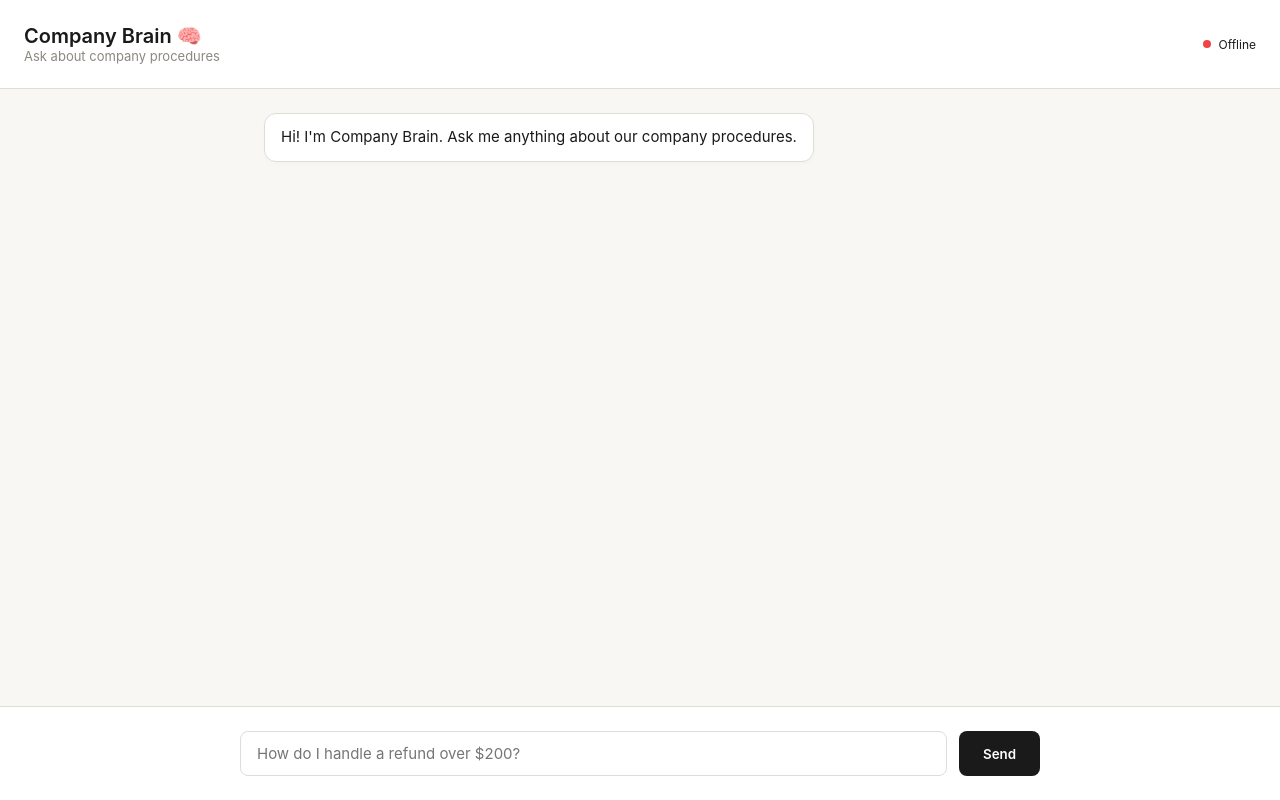
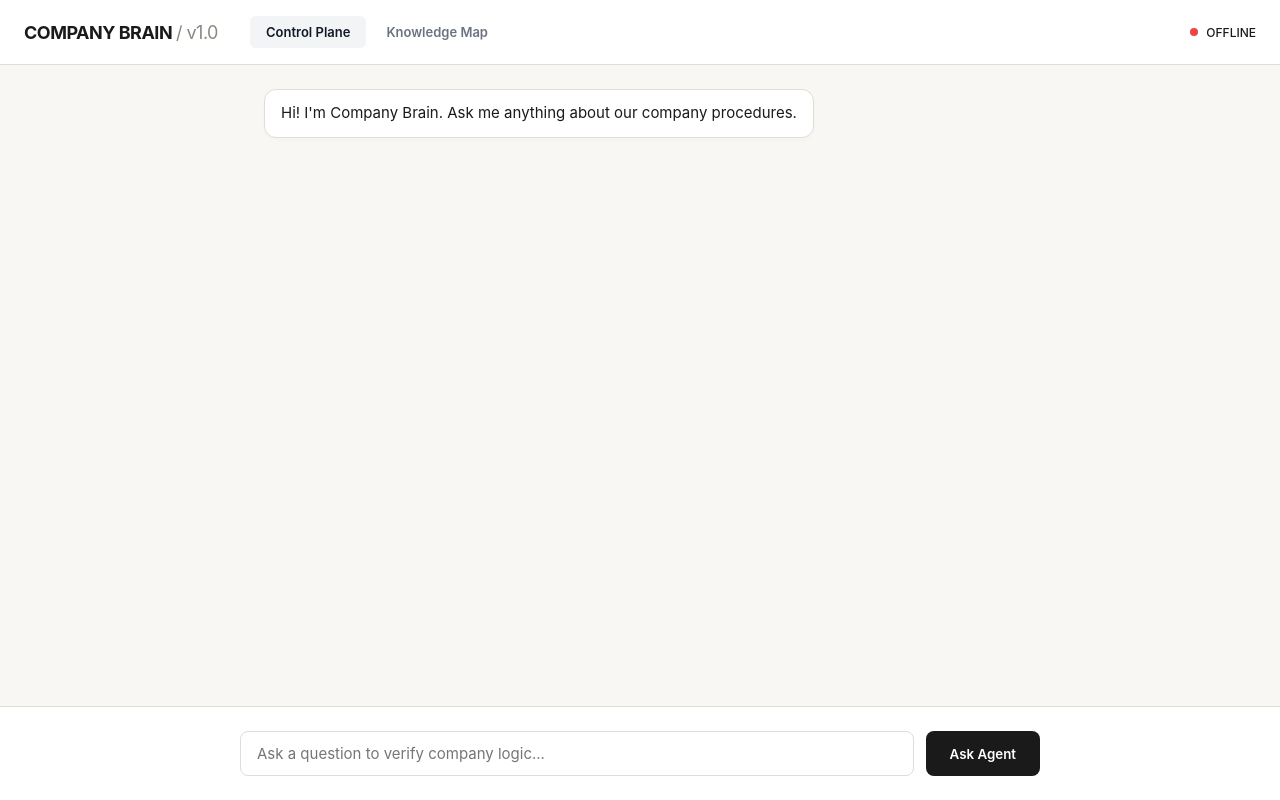
Before and after one commit to adityacs50-lab/Project-Brain, a React app in the folder frontend/: page / in a window 1280 px wide. Built offline with nearby package versions, Linux system fonts and the light colour scheme; no server answers; the HTML template or start-up script is replaced by a standard one.

Commit message:
feat: implement Logic Graph Dashboard with ReactFlow

```diff
--- a/frontend/package.json
+++ b/frontend/package.json
@@ -14,7 +14,8 @@
     "framer-motion": "^12.38.0",
     "lucide-react": "^1.14.0",
     "react": "^19.2.5",
-    "react-dom": "^19.2.5"
+    "react-dom": "^19.2.5",
+    "reactflow": "^11.11.4"
   },
   "devDependencies": {
     "@eslint/js": "^10.0.1",
--- a/frontend/src/App.jsx
+++ b/frontend/src/App.jsx
@@ -1,5 +1,6 @@
 import React, { useState, useEffect, useRef } from 'react';
 import Message from './components/Message';
+import LogicGraph from './components/LogicGraph';
 
 const App = () => {
   const [messages, setMessages] = useState([
@@ -60,6 +61,8 @@ const App = () => {
     }
   };
 
+  const [view, setView] = useState('chat'); // 'chat' | 'graph'
+
   return (
     <div style={{
       backgroundColor: '#f8f7f4',
@@ -71,17 +74,52 @@ const App = () => {
     }}>
       {/* Header */}
       <header style={{
-        padding: '24px',
+        padding: '16px 24px',
         borderBottom: '1px solid #e0ddd6',
         backgroundColor: 'white',
         display: 'flex',
         justifyContent: 'space-between',
         alignItems: 'center'
       }}>
+        <div style={{ display: 'flex', alignItems: 'center', gap: '32px' }}>
           <div>
-          <h1 style={{ margin: 0, fontSize: '20px', fontWeight: '600' }}>Company Brain 🧠</h1>
-          <p style={{ margin: 0, fontSize: '13px', color: '#8c8880' }}>Ask about company procedures</p>
+            <h1 style={{ margin: 0, fontSize: '18px', fontWeight: '700', letterSpacing: '-0.5px' }}>COMPANY BRAIN <span style={{ color: '#8c8880', fontWeight: '400' }}>/ v1.0</span></h1>
           </div>
+
+          <nav style={{ display: 'flex', gap: '4px' }}>
+            <button
+              onClick={() => setView('chat')}
+              style={{
+                padding: '8px 16px',
+                borderRadius: '6px',
+                border: 'none',
+                backgroundColor: view === 'chat' ? '#f3f4f6' : 'transparent',
+                fontWeight: '600',
+                fontSize: '13px',
+                cursor: 'pointer',
+                color: view === 'chat' ? '#111827' : '#6b7280'
+              }}
+            >
+              Control Plane
+            </button>
+            <button
+              onClick={() => setView('graph')}
+              style={{
+                padding: '8px 16px',
+                borderRadius: '6px',
+                border: 'none',
+                backgroundColor: view === 'graph' ? '#f3f4f6' : 'transparent',
+                fontWeight: '600',
+                fontSize: '13px',
+                cursor: 'pointer',
+                color: view === 'graph' ? '#111827' : '#6b7280'
+              }}
+            >
+              Knowledge Map
+            </button>
+          </nav>
+        </div>
+
         <div style={{ display: 'flex', alignItems: 'center', gap: '8px' }}>
           <div style={{
             width: '8px',
@@ -89,7 +127,7 @@ const App = () => {
             borderRadius: '50%',
             backgroundColor: backendOk ? '#10b981' : '#ef4444'
           }} />
-          <span style={{ fontSize: '12px' }}>{backendOk ? 'Connected' : 'Offline'}</span>
+          <span style={{ fontSize: '12px', fontWeight: '500' }}>{backendOk ? 'SYSTEM ONLINE' : 'OFFLINE'}</span>
         </div>
       </header>
 
@@ -107,6 +145,10 @@ const App = () => {
         </div>
       )}
 
+      {/* Content Area */}
+      <main style={{ flex: 1, display: 'flex', flexDirection: 'column', overflow: 'hidden' }}>
+        {view === 'chat' ? (
+          <>
             {/* Message List */}
             <div style={{
               flex: 1,
@@ -123,7 +165,7 @@ const App = () => {
               ))}
               {loading && (
                 <div style={{ fontSize: '14px', color: '#8c8880', fontStyle: 'italic', marginBottom: '16px' }}>
-            Thinking...
+                  Analyzing logic...
                 </div>
               )}
               <div ref={messagesEndRef} />
@@ -145,7 +187,7 @@ const App = () => {
                   type="text"
                   value={input}
                   onChange={(e) => setInput(e.target.value)}
-            placeholder="How do I handle a refund over $200?"
+                  placeholder="Ask a question to verify company logic..."
                   style={{
                     flex: 1,
                     padding: '12px 16px',
@@ -169,10 +211,17 @@ const App = () => {
                     opacity: loading ? 0.7 : 1
                   }}
                 >
-            Send
+                  Ask Agent
                 </button>
               </form>
             </div>
+          </>
+        ) : (
+          <div style={{ flex: 1, position: 'relative' }}>
+            <LogicGraph />
+          </div>
+        )}
+      </main>
     </div>
   );
 };
--- /dev/null
+++ b/frontend/src/components/LogicGraph.jsx
@@ -0,0 +1,70 @@
+import React, { useEffect, useState } from 'react';
+import ReactFlow, { Background, Controls, MiniMap } from 'reactflow';
+import 'reactflow/dist/style.css';
+
+const nodeStyles = {
+  active: { background: '#dcfce7', border: '1px solid #16a34a', borderRadius: '8px', padding: '10px' },
+  pending: { background: '#fef9c3', border: '1px solid #ca8a04', borderRadius: '8px', padding: '10px', boxShadow: '0 0 10px rgba(234, 179, 8, 0.5)' },
+  archived: { background: '#f3f4f6', border: '1px solid #4b5563', borderRadius: '8px', padding: '10px', opacity: 0.6 }
+};
+
+const LogicGraph = () => {
+  const [nodes, setNodes] = useState([]);
+  const [edges, setEdges] = useState([]);
+  const [loading, setLoading] = useState(true);
+
+  useEffect(() => {
+    const fetchGraph = async () => {
+      try {
+        const response = await fetch('http://localhost:8000/graph');
+        const data = await response.json();
+
+        // Transform nodes for ReactFlow
+        const rfNodes = data.nodes.map((n, i) => ({
+          id: n.id,
+          data: { label: (
+            <div style={{ textAlign: 'center' }}>
+              <div style={{ fontWeight: 'bold', fontSize: '12px' }}>{n.label}</div>
+              <div style={{ fontSize: '10px', marginTop: '4px', textTransform: 'uppercase', opacity: 0.7 }}>{n.type}</div>
+            </div>
+          ) },
+          position: { x: (i % 3) * 250, y: Math.floor(i / 3) * 150 },
+          style: nodeStyles[n.status] || nodeStyles.active
+        }));
+
+        // Transform edges for ReactFlow
+        const rfEdges = data.edges.map((e, i) => ({
+          id: `e-${i}`,
+          source: e.from,
+          target: e.to,
+          label: e.type,
+          animated: e.type === 'requires',
+          style: { stroke: '#94a3b8' }
+        }));
+
+        setNodes(rfNodes);
+        setEdges(rfEdges);
+      } catch (err) {
+        console.error("Failed to fetch graph:", err);
+      } finally {
+        setLoading(false);
+      }
+    };
+
+    fetchGraph();
+  }, []);
+
+  if (loading) return <div style={{ padding: '40px', textAlign: 'center' }}>Building Knowledge Map...</div>;
+
+  return (
+    <div style={{ height: '100%', width: '100%', backgroundColor: '#fcfcfb' }}>
+      <ReactFlow nodes={nodes} edges={edges} fitView>
+        <Background color="#e2e8f0" gap={20} />
+        <Controls />
+        <MiniMap />
+      </ReactFlow>
+    </div>
+  );
+};
+
+export default LogicGraph;
```
Also changed, not shown: 2 other files (tests, documents, lock files or other folders). Lines whose indentation alone changed are shown as unchanged.
